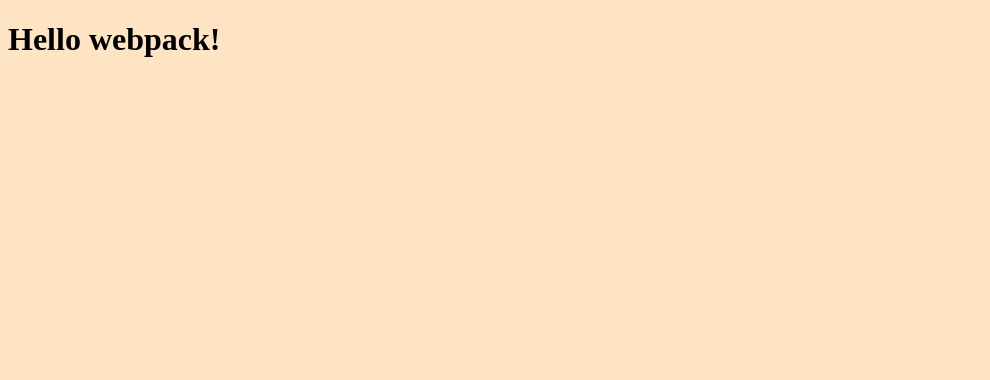
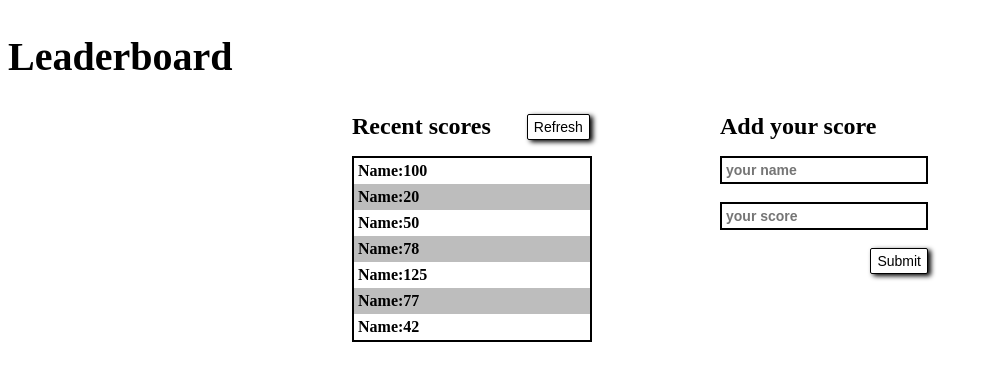
Before and after one commit to IsmaelMastronardi/leaderboard, a website built with webpack: page src/index.html in a window 1280 px wide. Shown: the whole page, without its empty margins (0-990 px from the left). Built offline with nearby package versions, Linux system fonts and the light colour scheme.

Commit message:
add simple html and css

```diff
--- a/src/index.html
+++ b/src/index.html
@@ -3,9 +3,46 @@
 <head>
     <meta charset="UTF-8">
     <meta name="viewport" content="width=device-width, initial-scale=1.0">
-    <title>Wbpack Exercise</title>
+    <title>Leaderboard</title>
 </head>
 <body>
-    <h1>Hello webpack!</h1>
+    <main>
+      <section class="tilteSection">
+        <h1 class="pageTitle">Leaderboard</h1>
+      </section>
+      <section class="leaderboardSection">
+        <article class="scoreArticle">
+          <div class="scoreDiv">
+            <h2 class="secondTitle">Recent scores</h2>
+            <button class="refreshBtn">Refresh</button>
+          </div>
+          <div>
+            <ul class="scoreList">
+              <li class="scoreItem">Name:100</li>
+              <li class="scoreItem greyItem">Name:20</li>
+              <li class="scoreItem">Name:50</li>
+              <li class="scoreItem greyItem">Name:78</li>
+              <li class="scoreItem">Name:125</li>
+              <li class="scoreItem greyItem">Name:77</li>
+              <li class="scoreItem">Name:42</li>
+            </ul>
+          </div>
+        </article>
+        <article>
+          <div>
+            <h2 class="secondTitle">Add your score</h2>
+          </div>
+          <div>
+            <form class="scoreForm">
+              <label for="fName"></label>
+              <input type="text" id="fName" class="formName" placeholder="your name"><br>
+              <label for="fScore"></label>
+              <input type="text" id="fScore" class="formScore" placeholder="your score"><br>
+              <input type="submit" class="fSubmit">
+            </form>
+          </div>
+        </article>
+      </section>
+    </main>
 </body>
 </html>
--- a/src/style.css
+++ b/src/style.css
@@ -1,3 +1,83 @@
-body {
-  background-color: bisque;
+.pageTitle {
+  font-size: 40px;
 }
+
+.leaderboardSection {
+  display: flex;
+  flex-direction: row;
+  flex-wrap: wrap;
+  justify-content: center;
+  gap: 10vw;
+}
+
+.scoreArticle {
+  width: 240px;
+}
+
+.scoreDiv {
+  display: flex;
+  flex-direction: row;
+  align-items: center;
+  gap: 36px;
+}
+
+.secondTitle {
+  margin: 0;
+}
+
+.fSubmit,
+.refreshBtn {
+  font-size: 14px;
+  padding: 4px;
+  padding-left: 6px;
+  padding-right: 6px;
+  background-color: white;
+  border: 1px solid;
+  border-radius: 2px;
+  box-shadow: 3px 2px 5px black;
+  transition: 0.1s;
+}
+
+.fSubmit:hover,
+.refreshBtn:hover {
+  background-color: rgb(233, 233, 233);
+}
+
+.fSubmit:active,
+.refreshBtn:active {
+  background-color: rgb(199, 199, 199);
+}
+
+.scoreList {
+  list-style: none;
+  padding: 0;
+  border: 2px solid;
+}
+
+.scoreItem {
+  font-size: 16px;
+  font-weight: bold;
+  padding-top: 4px;
+  padding-bottom: 4px;
+  padding-left: 4px;
+}
+
+.greyItem {
+  background-color: rgb(189, 189, 189);
+}
+
+.scoreForm {
+  margin-top: 16px;
+  display: flex;
+  flex-direction: column;
+  justify-content: space-around;
+  align-items: end;
+}
+
+.formScore,
+.formName {
+  border: 2px solid;
+  padding: 4px;
+  font-size: 14px;
+  font-weight: bold;
+}
```
